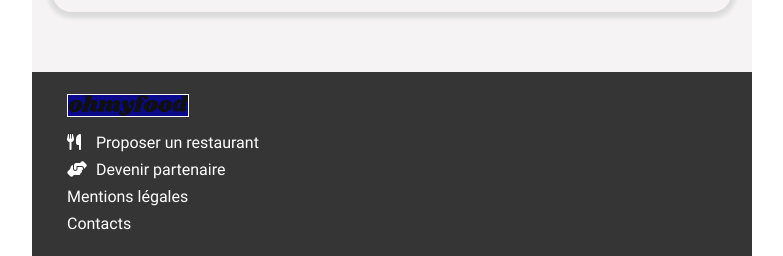
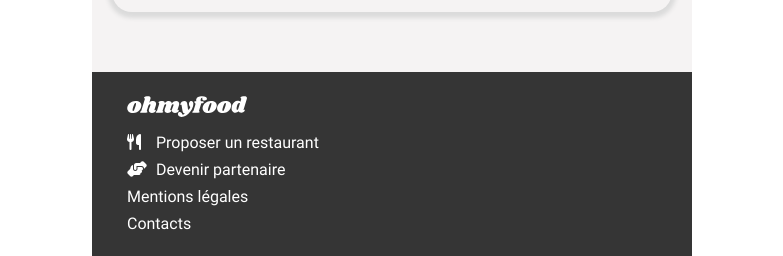
Before and after one commit to Nini-Le-Grand/NeilCraig_3_03062021, a plain HTML site: page index.html in a window 1280 px wide. Shown: the part 1881-2137 px from the top of the page, without its empty margins (248-1031 px from the left). Drawn offline with Linux system fonts and the light colour scheme.

Commit message:
maquette intégrée

```diff
--- a/index.html
+++ b/index.html
@@ -28,7 +28,7 @@
             Réservez le menu qui vous convient
         </h1>
         <p class="presentation__texte">
-            Découvrez des restaurants d'exeption séléctionnés par nos soins.
+            Découvrez des restaurants d'exeption, séléctionnés par nos soins.
         </p>
         <div class="presentation__bouton">
             <a class="presentation__bouton__lien" href="">
@@ -176,7 +176,7 @@
 
     <footer class="piedDePage">
         <h1 class="piedDePage__titre">
-            <img class="piedDePage__titre__image" alt="" src="images/logo/ohmyfood.svg"/>
+            <img class="piedDePage__titre__image" alt="" src="images/logo/ohmyfood-w.svg"/>
         </h1>
         <ul class="piedDePage__liste">
             <li class="piedDePage__liste__element">
--- a/scss/style.scss
+++ b/scss/style.scss
@@ -17,7 +17,7 @@
 }
 
 body {
-    max-width: 720px;
+    max-width: 600px;
     margin: auto;
 }
 
@@ -226,9 +226,6 @@
     padding: 15px 35px;
 
     &__titre__image {
-        filter: grayscale(50%);
-        background-color: blue;
-        border:1px solid white;
         width: 120px;
     }
 
```
Also changed, not shown: images/logo/ohmyfood-w.svg (added), scss/style.css, 1 other file.
